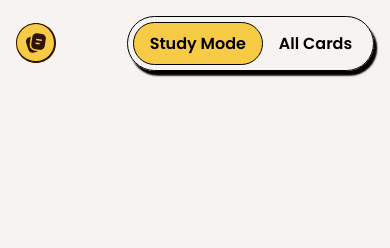
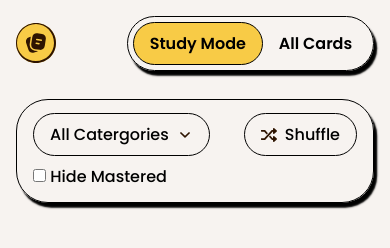
Before and after one commit to jonmc89/flashcard-app, a plain HTML site: page index.html in a window 390 px wide. Drawn offline with Linux system fonts and the light colour scheme.

Commit message:
Main:
Selections section added:
HTML Elements
CSS (inc: responsive design)

Jon M

```diff
--- a/index.html
+++ b/index.html
@@ -39,5 +39,39 @@
                 </div>
             </div>
         </header>
+        <main>
+            <section class="main-section">
+                <div class="selection-container">
+                    <div class="selections">
+                        <div class="catergories">
+                            <div class="catergories-text">
+                                <p>All Catergories</p>
+                                <img
+                                    class="catergories-drop-down-icon"
+                                    src="./assets/images/icon-chevron-down.svg"
+                                    alt=""
+                                />
+                            </div>
+                            <div class="hide-mastered-container">
+                                <input
+                                    id="hide-mastered"
+                                    name="hide-mastered"
+                                    type="checkbox"
+                                />
+                                <label for="hide-mastered">Hide Mastered</label>
+                            </div>
+                        </div>
+                        <div class="shuffle">
+                            <img
+                                class="shuffle-icon"
+                                src="./assets/images/icon-shuffle.svg"
+                                alt=""
+                            />
+                            <p>Shuffle</p>
+                        </div>
+                    </div>
+                </div>
+            </section>
+        </main>
     </body>
 </html>
--- a/styles.css
+++ b/styles.css
@@ -35,10 +35,13 @@ body {
 
 /* Mobile View */
 
+/* Header */
+
 header {
     align-items: center;
     display: flex;
     justify-content: space-between;
+    margin-block-end: 1.8rem;
 }
 
 .logo-large {
@@ -65,6 +68,60 @@ header {
     border-radius: 2rem;
 }
 
+/* Main */
+
+.main-section {
+    border: 0.1rem solid var(--Neutral-1000);
+    border-radius: 2rem;
+    box-shadow: 0.2rem 0.3rem 0.1rem var(--Neutral-1000);
+}
+
+/*Selection Container */
+
+.selections {
+    display: flex;
+    padding: 0.8rem 1rem;
+    align-items: flex-start;
+    justify-content: space-between;
+}
+
+.catergories {
+    display: flex;
+    flex-direction: column;
+}
+
+.catergories-text {
+    align-items: center;
+    display: flex;
+    margin-bottom: 0.5rem;
+}
+
+.catergories-drop-down-icon {
+    margin-inline-start: 0.5rem;
+}
+
+.hide-mastered-container label {
+    font-weight: 500;
+}
+
+.shuffle {
+    align-items: center;
+    display: flex;
+    flex-direction: row;
+}
+
+.shuffle-icon {
+    margin-inline-end: 0.5rem;
+}
+
+.catergories-text,
+.shuffle {
+    border: 0.1rem solid var(--Neutral-1000);
+    border-radius: 2rem;
+    font-weight: 500;
+    padding: 0.5rem 1rem;
+}
+
 /* || End */
 
 /* || Media Queries */
@@ -84,6 +141,18 @@ header {
     .logo-large {
         display: block;
     }
+
+    /* Main Section */
+
+    .catergories-text {
+        margin-block-end: 0;
+    }
+
+    .catergories {
+        align-items: center;
+        flex-direction: row;
+        gap: 1rem;
+    }
 }
 
 /* Desktop View */
```
